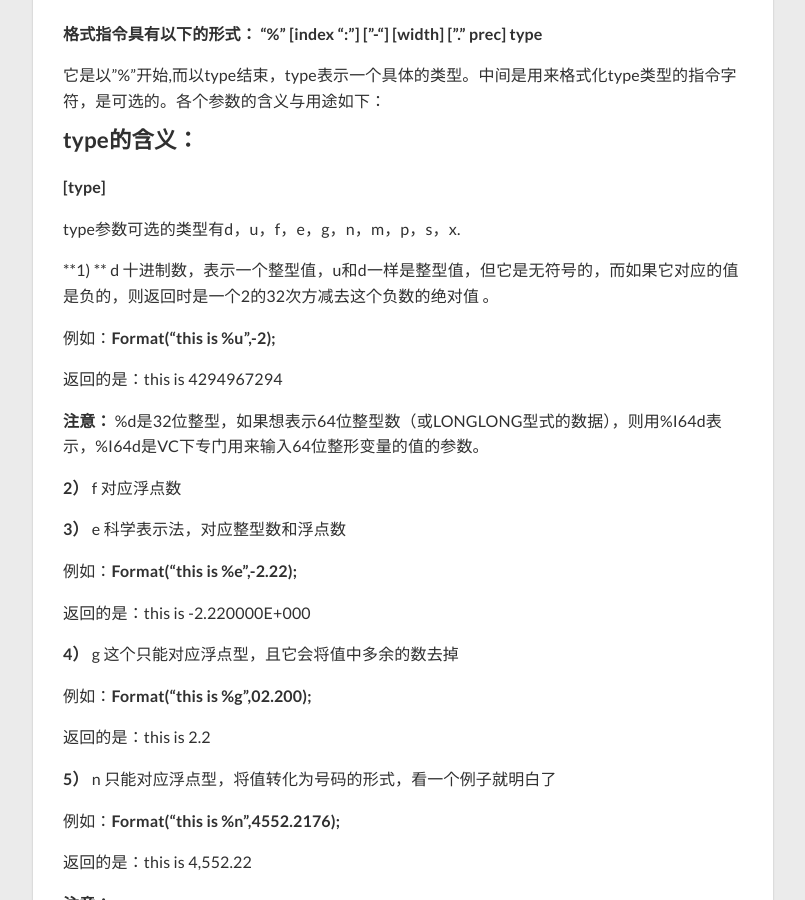
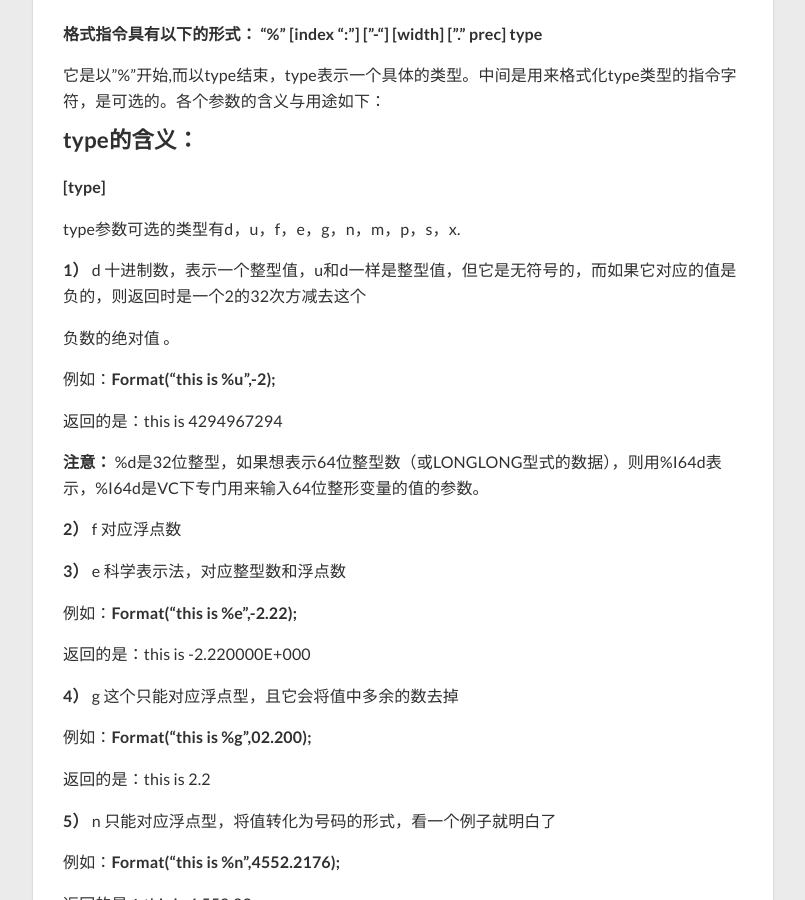
Before and after one commit to chenxiaoyoyo/chenxiaoyoyo.github.com, a Jekyll site: the page built from _posts/2010-04-14-C++-Format.markdown, in a window 1280 px wide and 900 px high, scrolled down 772 px. Shown: the whole window, without its empty margins (237-1042 px from the left). Built offline with Jekyll 4.4.1, drawn with Linux system fonts in a browser that asks for light colours; nearby versions of some CDN libraries; Markdown is read by kramdown in place of the engine named in the settings; comment, search, counter and statistics services are not loaded.

```diff
--- a/_posts/2010-04-14-C++-Format.markdown
+++ b/_posts/2010-04-14-C++-Format.markdown
@@ -36,7 +36,9 @@ Format里面可以写普通的字符串，比如"my name is" ，但有些格式
 
 type参数可选的类型有d，u，f，e，g，n，m，p，s，x.
 
-**1) ** d 十进制数，表示一个整型值，u和d一样是整型值，但它是无符号的，而如果它对应的值是负的，则返回时是一个2的32次方减去这个负数的绝对值 。
+**1）** d 十进制数，表示一个整型值，u和d一样是整型值，但它是无符号的，而如果它对应的值是负的，则返回时是一个2的32次方减去这个
+
+负数的绝对值 。
 
 例如：**Format("this is %u",-2);**
 
```
